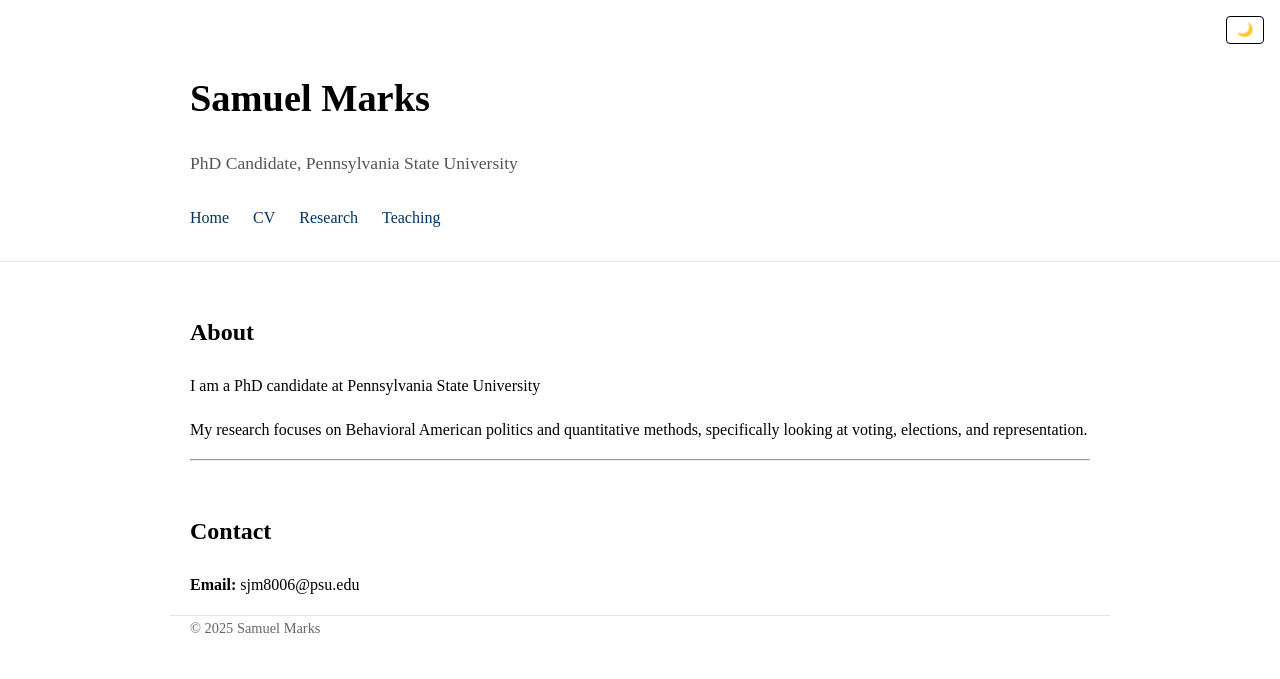
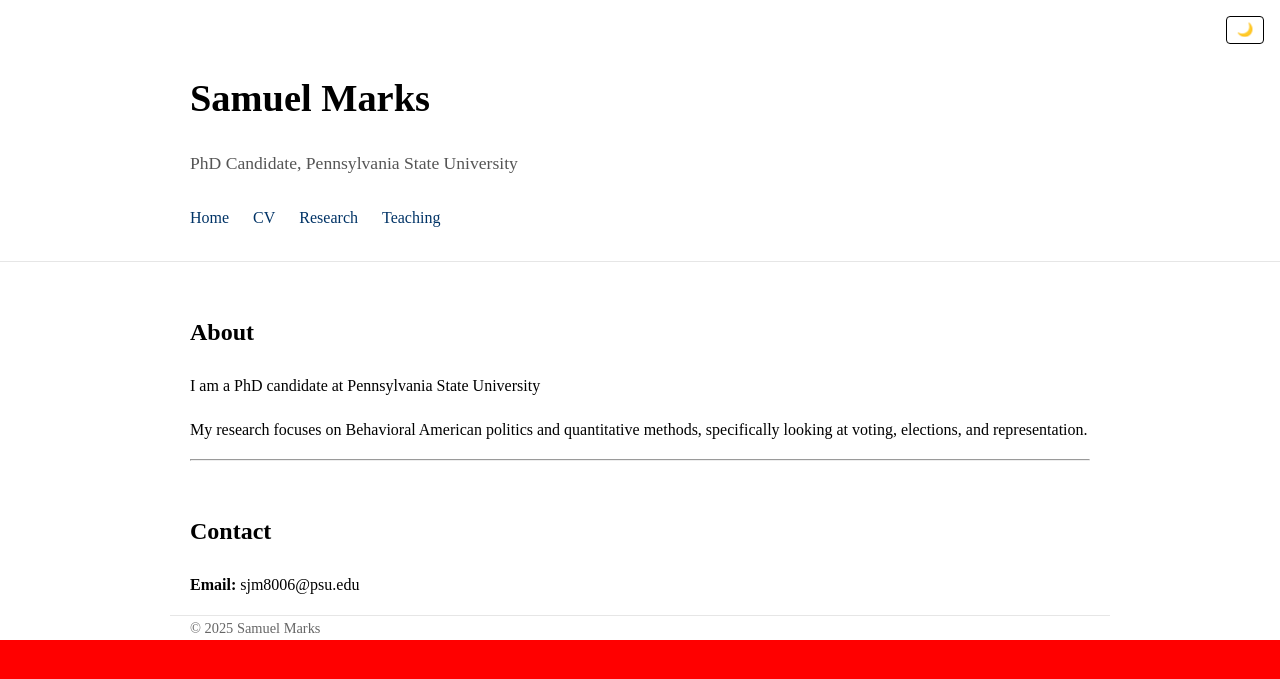
Before and after one commit to SamuelJMarks/SamuelJMarks.github.io, a Jekyll site: the page built from index.md, in a window 1280 px wide. Shown: the top 679 px of the page. Built offline with Jekyll 4.4.1, drawn with Linux system fonts in a browser that asks for light colours.

Commit message:
Refactor CSS for faculty-style design and add red background

```diff
--- a/assets/style.css
+++ b/assets/style.css
@@ -1,5 +1,8 @@
 /* Faculty-style academic design */
 
+html {
+  background: red !important;
+}
 
 body,
 body * {
```
